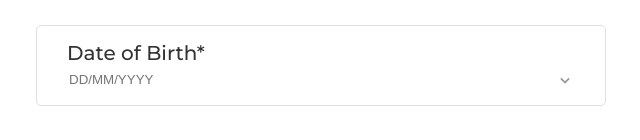
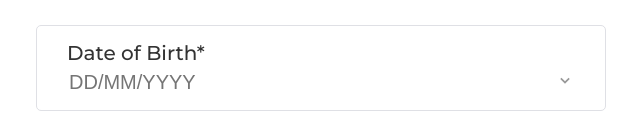
Before and after one commit to spoonseah/ipad-registration, a React (Create React App) app: page /RegistrationForm in a window 1280 px wide. Shown: the part 812-952 px from the top of the page, without its empty margins (319-959 px from the left). Built offline with nearby package versions, Linux system fonts and the light colour scheme.

Commit message:
added placeholder

```diff
--- a/src/App.css
+++ b/src/App.css
@@ -49,4 +49,5 @@ select {
   width: 100%;
   border: none;
   color: #999;
+  font-size: 20px;
 }
```
Also changed, not shown: src/components/common/DropDownMenu.js (+0 -9 lines).
